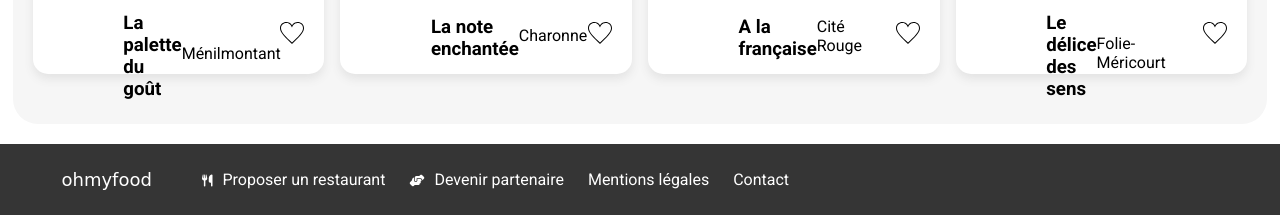
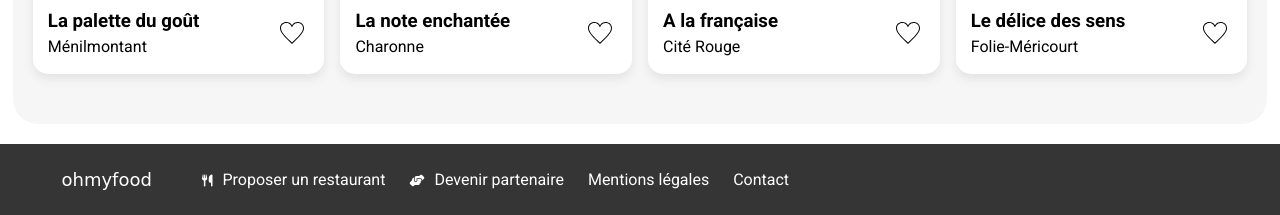
Before and after one commit to jbbrejon/openclassrooms-webdev-p03, a plain HTML site: page index.html in a window 1280 px wide. Shown: the part 754-969 px from the top of the page. Drawn offline with Linux system fonts and the light colour scheme; a web font is replaced by a local one.

Commit message:
fix flex direction for restaurant name and location

```diff
--- a/index.html
+++ b/index.html
@@ -80,9 +80,9 @@
                                     </div>
                                 </div>
                                 <div class="card-restaurant__info">
-                                    <div class="restaurant-info">
-                                        <h3 class="restaurant-info__title">La palette du goût</h3>
-                                        <p class="restaurant-info__place">Ménilmontant</p>
+                                    <div class="restaurant-information">
+                                        <h3 class="restaurant-information__title">La palette du goût</h3>
+                                        <p class="restaurant-information__place">Ménilmontant</p>
                                     </div>
                                     <div class="restaurant-like">
 
@@ -115,9 +115,9 @@
                                     </div>
                                 </div>
                                 <div class="card-restaurant__info">
-                                    <div class="restaurant-info">
-                                        <h3 class="restaurant-info__title">La note enchantée</h3>
-                                        <p class="restaurant-info__place">Charonne</p>
+                                    <div class="restaurant-information">
+                                        <h3 class="restaurant-information__title">La note enchantée</h3>
+                                        <p class="restaurant-information__place">Charonne</p>
                                     </div>
                                     <div class="restaurant-like">
 
@@ -147,9 +147,9 @@
                                         alt="A la française">
                                 </div>
                                 <div class="card-restaurant__info">
-                                    <div class="restaurant-info">
-                                        <h3 class="restaurant-info__title">A la française</h3>
-                                        <p class="restaurant-info__place">Cité Rouge</p>
+                                    <div class="restaurant-information">
+                                        <h3 class="restaurant-information__title">A la française</h3>
+                                        <p class="restaurant-information__place">Cité Rouge</p>
                                     </div>
                                     <div class="restaurant-like">
 
@@ -179,9 +179,9 @@
                                         alt="Le délice des sens">
                                 </div>
                                 <div class="card-restaurant__info">
-                                    <div class="restaurant-info">
-                                        <h3 class="restaurant-info__title">Le délice des sens</h3>
-                                        <p class="restaurant-info__place">Folie-Méricourt</p>
+                                    <div class="restaurant-information">
+                                        <h3 class="restaurant-information__title">Le délice des sens</h3>
+                                        <p class="restaurant-information__place">Folie-Méricourt</p>
                                     </div>
                                     <div class="restaurant-like">
 
--- a/sass/Pages/_home.scss
+++ b/sass/Pages/_home.scss
@@ -177,7 +177,7 @@
       }
 }
 
-.restaurant-info{
+.restaurant-information{
     @include flexbox($flex-direction: column,$flex-justify: space-around);
     @include box-model($padding: 5px 0 20px 5px);
     &__title{
```
Also changed, not shown: sass/main.css, 1 other file.
